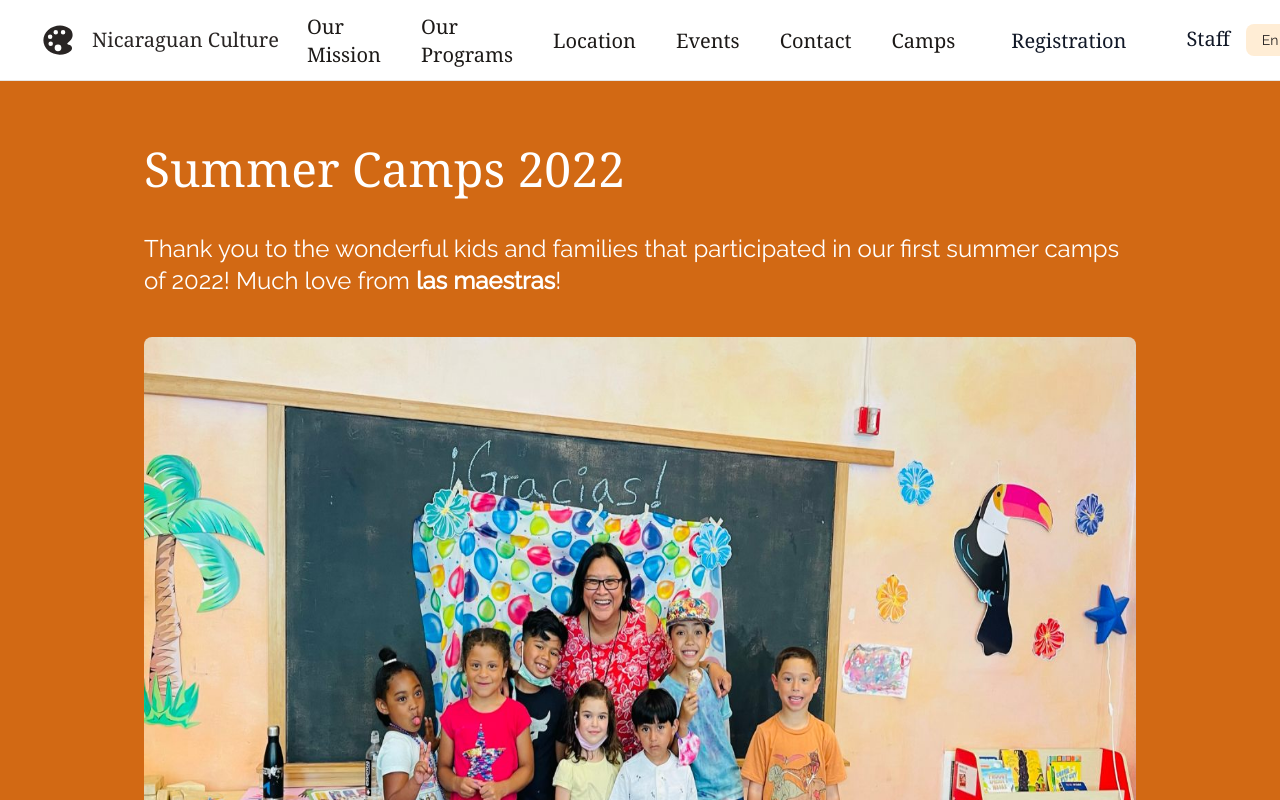
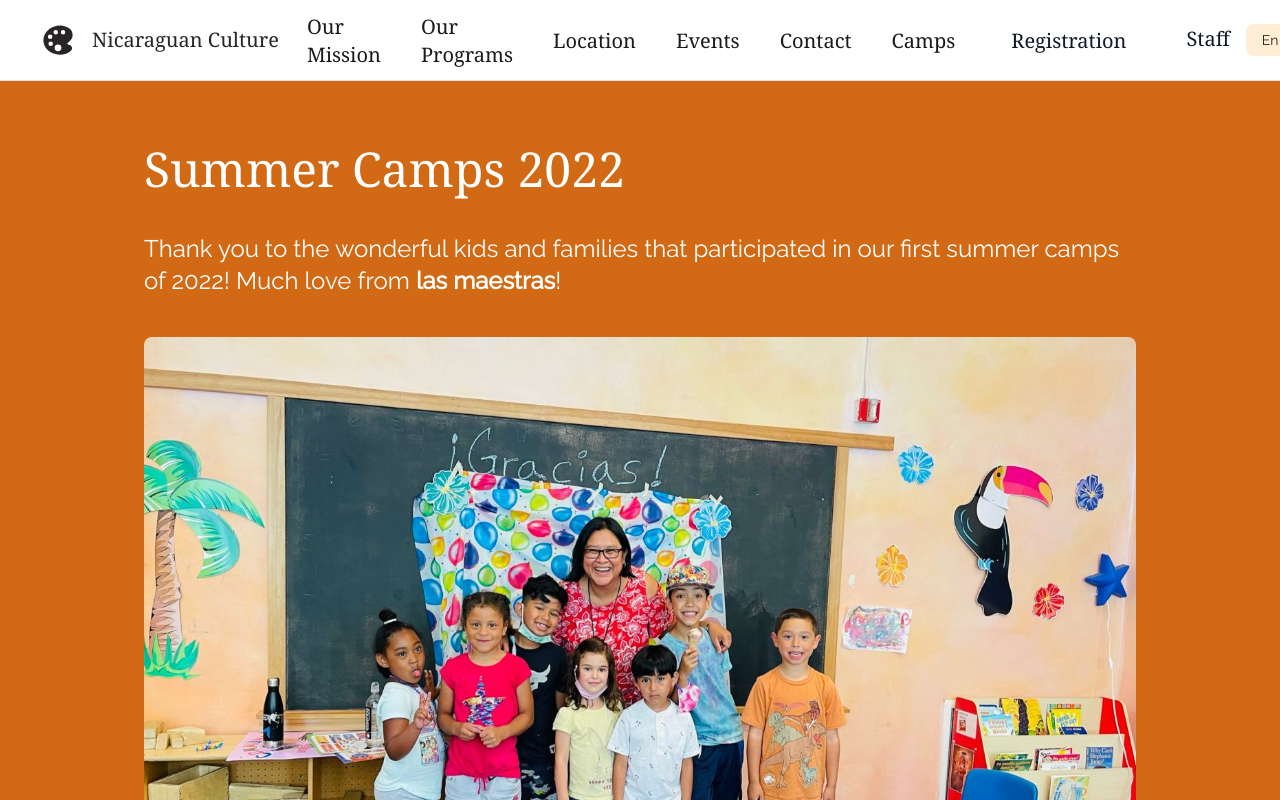
Before and after one commit to papadavis47/ometepe-art-and-education, a Next.js app: page /info/summer-camp in a window 1280 px wide. Shown: the top 800 px of the page. Built offline with nearby package versions, Linux system fonts and the light colour scheme; a web font is replaced by a local one.

Commit message:
Upgrad next to 12.2.5, change dimension of first camp photo

```diff
--- a/package.json
+++ b/package.json
@@ -10,7 +10,7 @@
   "dependencies": {
     "@headlessui/react": "^1.6.6",
     "@heroicons/react": "^1.0.6",
-    "next": "^12.2.2",
+    "next": "12.2.5",
     "react": "17.0.2",
     "react-dom": "17.0.2",
     "react-icons": "^4.3.1"
--- a/pages/info/summer-camp.js
+++ b/pages/info/summer-camp.js
@@ -22,7 +22,7 @@ const Camp = () => {
           <Image
             src='/images/camp/group-summer-camp.jpg'
             width={1200}
-            height={800}
+            height={700}
             alt='Flyer for summer camp information'
             className='rounded-lg'
           />
```
Also changed, not shown: 1 other file (tests, documents, lock files or other folders).
